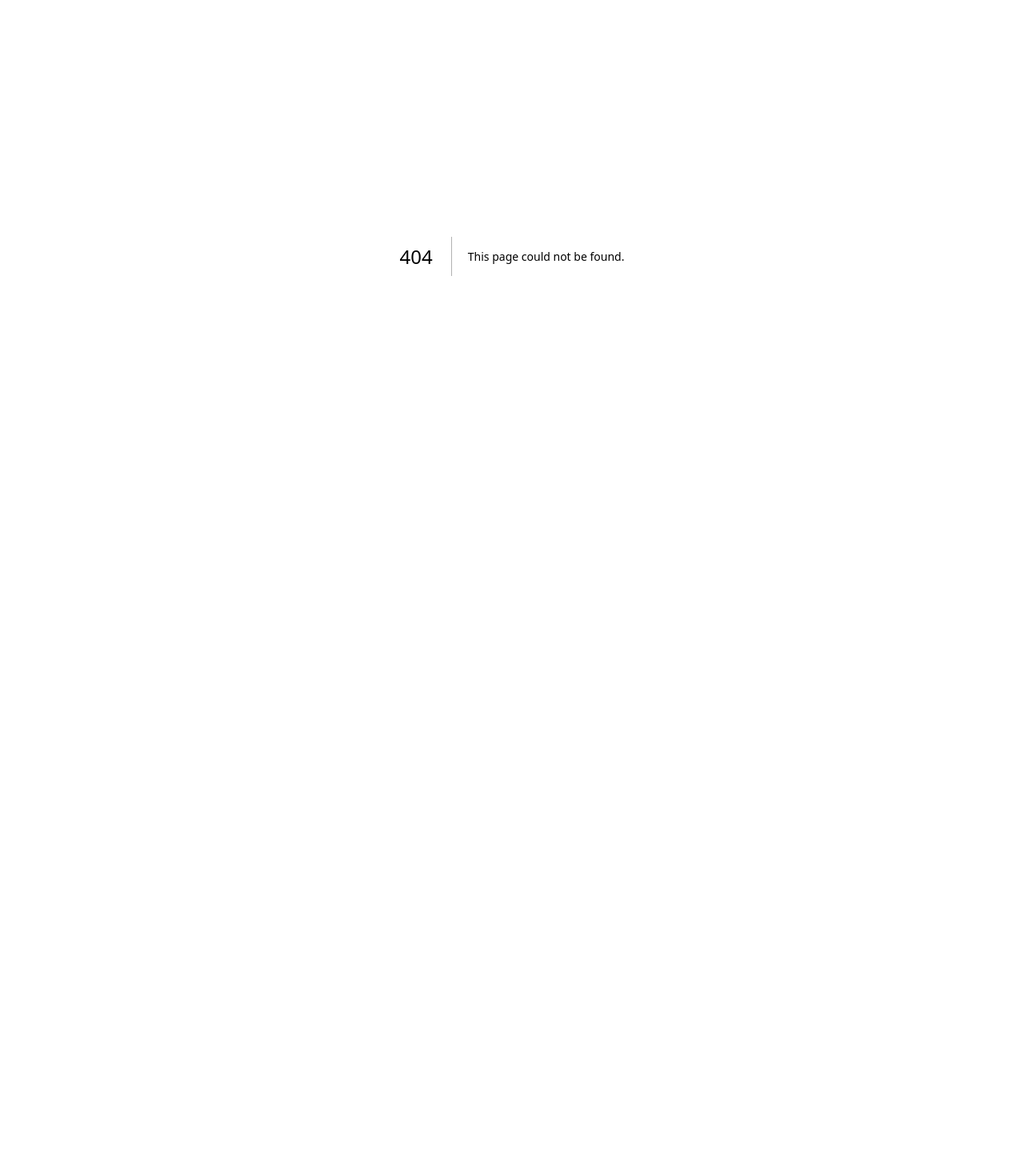
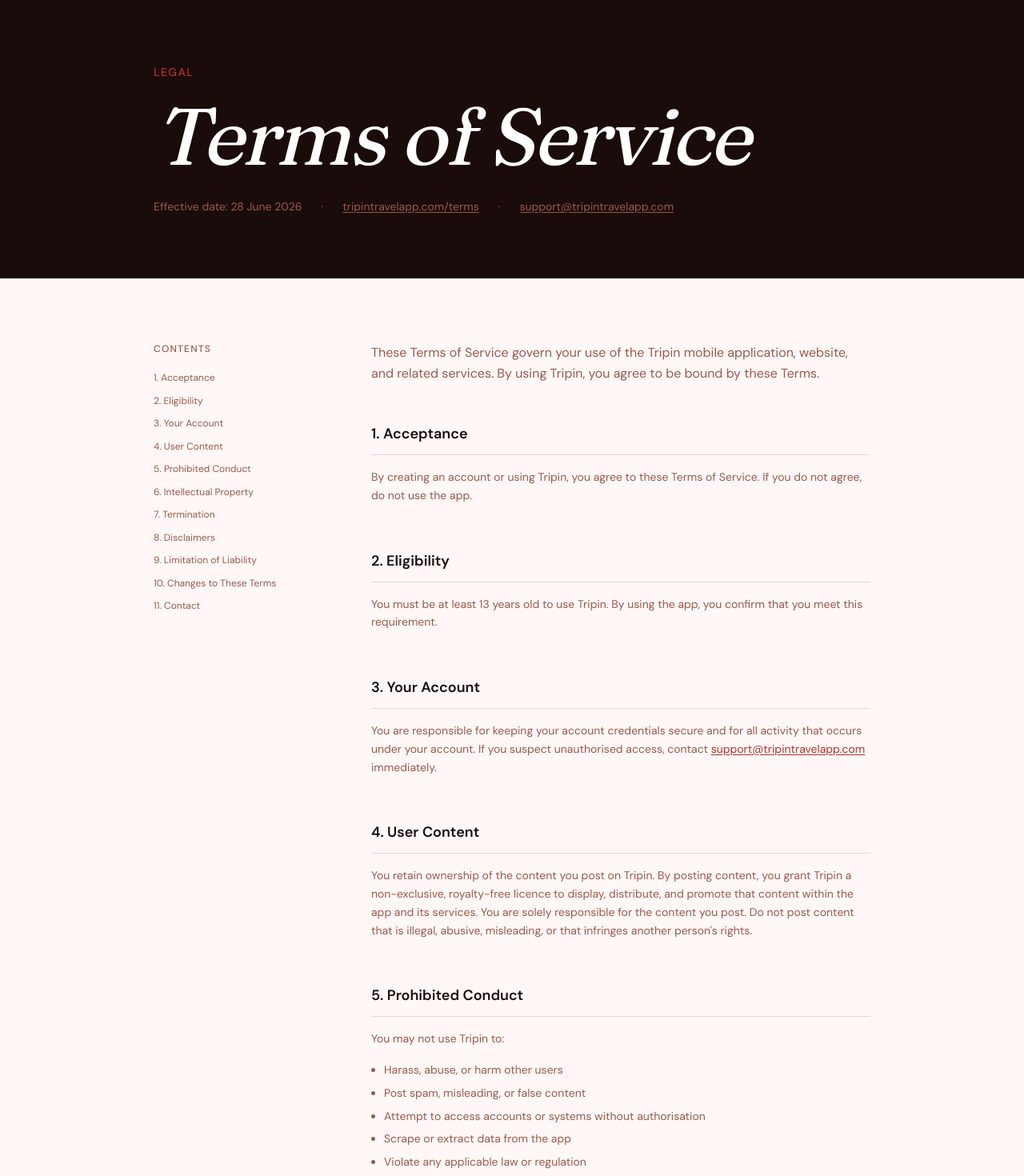
Before and after one commit to otisbu711/Tripin-Website, a Next.js app: page /terms in a window 1280 px wide. Before the commit this address had no page. Shown: the part 80-1550 px from the top of the page at 80% size. Before the commit the page ends 800 px from the top, so only its background shows below. Built offline with nearby package versions, Linux system fonts and the light colour scheme.

Commit message:
Add Terms of Service page and footer link

```diff
--- /dev/null
+++ b/app/terms/page.tsx
@@ -0,0 +1,174 @@
+import type { Metadata } from 'next'
+import Navbar from '@/components/Navbar'
+import Footer from '@/components/Footer'
+
+export const metadata: Metadata = {
+  title: 'Terms of Service — Tripin',
+  description: 'The terms and conditions that govern your use of Tripin.',
+}
+
+const sections = [
+  {
+    id: 'acceptance',
+    title: '1. Acceptance',
+    body: 'By creating an account or using Tripin, you agree to these Terms of Service. If you do not agree, do not use the app.',
+  },
+  {
+    id: 'eligibility',
+    title: '2. Eligibility',
+    body: 'You must be at least 13 years old to use Tripin. By using the app, you confirm that you meet this requirement.',
+  },
+  {
+    id: 'your-account',
+    title: '3. Your Account',
+    body: 'You are responsible for keeping your account credentials secure and for all activity that occurs under your account. If you suspect unauthorised access, contact support@tripintravelapp.com immediately.',
+  },
+  {
+    id: 'user-content',
+    title: '4. User Content',
+    body: 'You retain ownership of the content you post on Tripin. By posting content, you grant Tripin a non-exclusive, royalty-free licence to display, distribute, and promote that content within the app and its services. You are solely responsible for the content you post. Do not post content that is illegal, abusive, misleading, or that infringes another person\'s rights.',
+  },
+  {
+    id: 'prohibited-conduct',
+    title: '5. Prohibited Conduct',
+    intro: 'You may not use Tripin to:',
+    list: [
+      'Harass, abuse, or harm other users',
+      'Post spam, misleading, or false content',
+      'Attempt to access accounts or systems without authorisation',
+      'Scrape or extract data from the app',
+      'Violate any applicable law or regulation',
+    ],
+  },
+  {
+    id: 'intellectual-property',
+    title: '6. Intellectual Property',
+    body: 'The Tripin name, logo, and app content (excluding user-generated content) are owned by Tripin. You may not copy, modify, or distribute them without prior written permission.',
+  },
+  {
+    id: 'termination',
+    title: '7. Termination',
+    body: 'Tripin may suspend or terminate your account at any time for violation of these Terms or for any other reason at Tripin\'s discretion. You may delete your account at any time by contacting support@tripintravelapp.com.',
+  },
+  {
+    id: 'disclaimers',
+    title: '8. Disclaimers',
+    body: 'Tripin is provided "as is" without warranties of any kind. Tripin does not guarantee the accuracy of user-generated content, including trip reviews or recommendations.',
+  },
+  {
+    id: 'limitation-of-liability',
+    title: '9. Limitation of Liability',
+    body: 'To the fullest extent permitted by applicable law, Tripin is not liable for any indirect, incidental, special, or consequential damages arising from your use of the app.',
+  },
+  {
+    id: 'changes',
+    title: '10. Changes to These Terms',
+    body: 'Tripin may update these Terms of Service from time to time. If changes are made, the effective date above will be updated. Continued use of Tripin after an update takes effect means you accept the revised Terms.',
+  },
+  {
+    id: 'contact',
+    title: '11. Contact',
+    body: 'For questions or concerns about these Terms, contact: support@tripintravelapp.com.',
+  },
+]
+
+export default function TermsPage() {
+  return (
+    <>
+      <Navbar />
+      <main>
+        {/* Hero */}
+        <section className="pt-40 pb-20 px-8" style={{ backgroundColor: '#1A0C0A' }}>
+          <div className="max-w-4xl mx-auto">
+            <p className="font-sans text-sm font-medium uppercase tracking-widest mb-6" style={{ color: '#B5322A' }}>
+              Legal
+            </p>
+            <h1 className="font-display text-[clamp(56px,8vw,100px)] leading-[0.92] tracking-tight text-white mb-8">
+              Terms of Service
+            </h1>
+            <div className="flex flex-wrap gap-6 font-sans text-sm" style={{ color: '#9B5850' }}>
+              <span>Effective date: 28 June 2026</span>
+              <span>·</span>
+              <a href="https://tripintravelapp.com/terms" className="hover:text-white transition-colors underline underline-offset-2">
+                tripintravelapp.com/terms
+              </a>
+              <span>·</span>
+              <a href="mailto:support@tripintravelapp.com" className="hover:text-white transition-colors underline underline-offset-2">
+                support@tripintravelapp.com
+              </a>
+            </div>
+          </div>
+        </section>
+
+        {/* Content */}
+        <section className="px-8 py-20 bg-background">
+          <div className="max-w-4xl mx-auto flex flex-col lg:flex-row gap-16">
+
+            {/* Sticky TOC */}
+            <aside className="hidden lg:block w-52 shrink-0">
+              <div className="sticky top-28">
+                <p className="font-sans text-xs font-medium text-muted uppercase tracking-widest mb-4">Contents</p>
+                <nav className="flex flex-col gap-1">
+                  {sections.map((s) => (
+                    <a
+                      key={s.id}
+                      href={`#${s.id}`}
+                      className="font-sans text-xs text-muted hover:text-coral transition-colors py-1 leading-snug"
+                    >
+                      {s.title}
+                    </a>
+                  ))}
+                </nav>
+              </div>
+            </aside>
+
+            {/* Terms text */}
+            <div className="flex-1 min-w-0">
+              <p className="font-sans text-base text-muted leading-relaxed mb-12 max-w-2xl">
+                These Terms of Service govern your use of the Tripin mobile application, website, and related services. By using Tripin, you agree to be bound by these Terms.
+              </p>
+
+              <div className="space-y-14">
+                {sections.map((s) => (
+                  <div key={s.id} id={s.id} className="scroll-mt-28">
+                    <h2 className="font-sans font-semibold text-lg text-foreground mb-4 pb-3 border-b border-border">
+                      {s.title}
+                    </h2>
+
+                    {'intro' in s && s.intro && (
+                      <p className="font-sans text-sm text-muted leading-relaxed mb-4">{s.intro}</p>
+                    )}
+
+                    {'list' in s && s.list && (
+                      <ul className="space-y-1.5 mb-4 ml-4">
+                        {s.list.map((item) => (
+                          <li key={item} className="font-sans text-sm text-muted leading-relaxed list-disc">
+                            {item}
+                          </li>
+                        ))}
+                      </ul>
+                    )}
+
+                    {'body' in s && s.body && (
+                      <p
+                        className="font-sans text-sm text-muted leading-relaxed"
+                        dangerouslySetInnerHTML={{
+                          __html: s.body.replace(
+                            /support@tripintravelapp\.com/g,
+                            '<a href="mailto:support@tripintravelapp.com" class="text-coral underline underline-offset-2 hover:opacity-80 transition-opacity">support@tripintravelapp.com</a>'
+                          ),
+                        }}
+                      />
+                    )}
+                  </div>
+                ))}
+              </div>
+            </div>
+
+          </div>
+        </section>
+      </main>
+      <Footer />
+    </>
+  )
+}
--- a/components/Footer.tsx
+++ b/components/Footer.tsx
@@ -10,6 +10,7 @@
           <a href="/#about" className="hover:text-white transition-colors">About</a>
           <a href="/#download" className="hover:text-white transition-colors">Download</a>
           <a href="/privacy" className="hover:text-white transition-colors">Privacy</a>
+          <a href="/terms" className="hover:text-white transition-colors">Terms</a>
           <a href="/contact" className="hover:text-white transition-colors">Contact</a>
         </div>
         <p className="font-sans text-xs" style={{ color: '#9B5850' }}>
```
